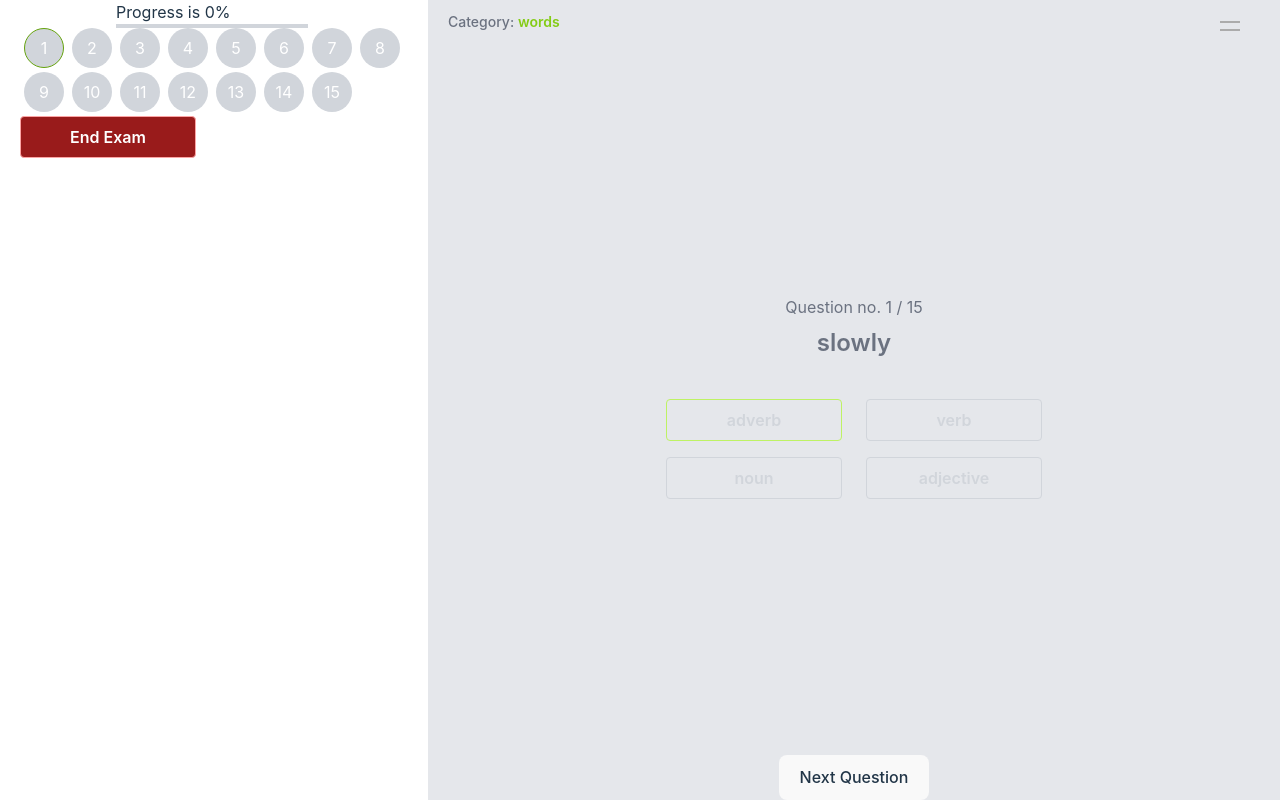
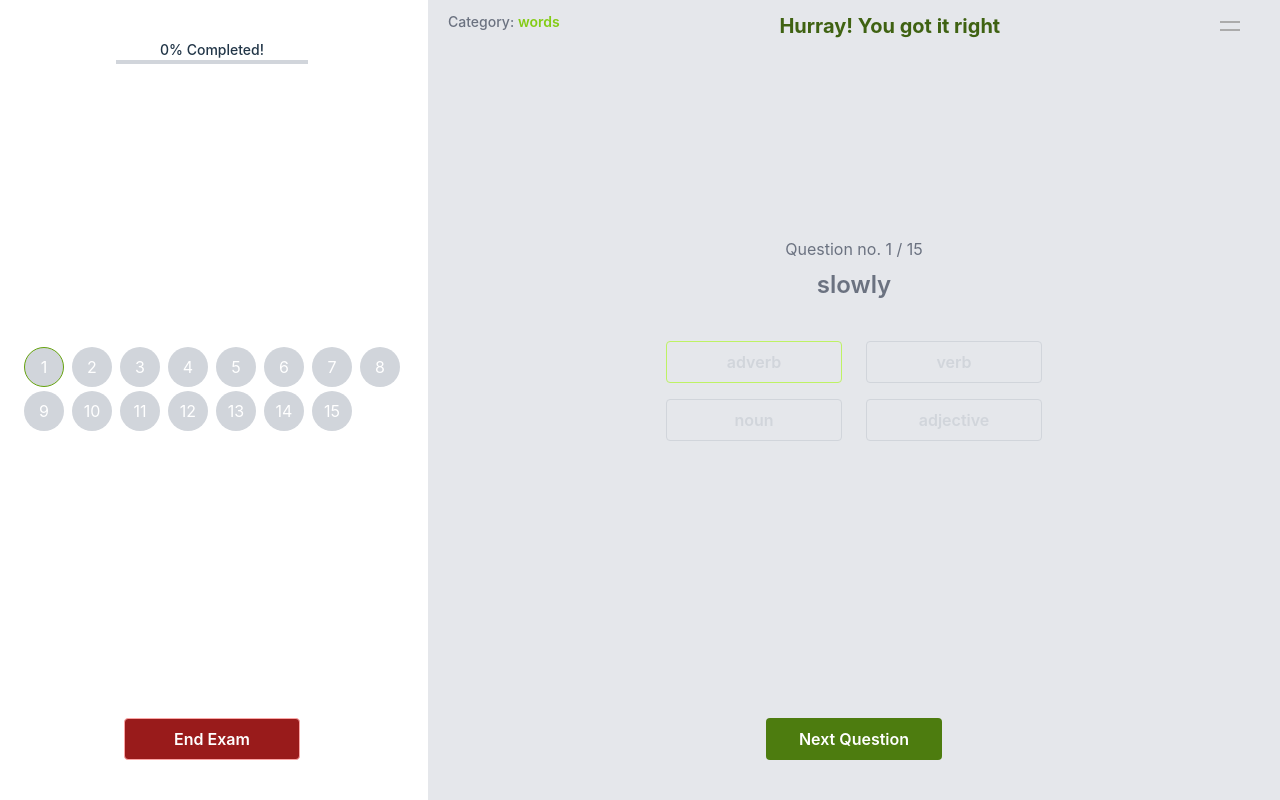
Before and after one commit to sherifhelmyzayed/nagwa-examination, a React (Vite) app in the folder nagwa-front-end/: page / in a window 1280 px wide. Both pictures are taken after a click on the element "adverb". Built offline with nearby package versions, Linux system fonts and the light colour scheme.

Commit message:
feat: gsap animation on progress

```diff
--- a/nagwa-front-end/package.json
+++ b/nagwa-front-end/package.json
@@ -10,6 +10,7 @@
   },
   "dependencies": {
     "gsap": "^3.11.4",
+    "gsap-trial": "^3.11.4",
     "react": "^18.2.0",
     "react-dom": "^18.2.0",
     "react-icons": "^4.7.1",
--- a/nagwa-front-end/src/components/AnswerButton.tsx
+++ b/nagwa-front-end/src/components/AnswerButton.tsx
@@ -5,7 +5,7 @@ const AnswerButton = (props: any) => {
     return (
         <div className="col-span-1 mx-auto" onClick={() => props.clickHandler(props.text)}>
             <button className={`
-            w-44  bg-transparent hover:bg-gray-500 py-2 px-4 rounded
+            w-44  bg-transparent hover:bg-gray-500 py-2 px-4 rounded ${props.selectedAns === props.text ? 'bg-lime-800': 'bg-transparent'}
              text-gray-300 font-semibold hover:text-white
               border ${props.selectedAns === props.text ? "border-lime-300" : "border-gray-300"} hover:border-gray-600 focus:outline-none
             `}>
--- a/nagwa-front-end/src/components/ProgressBar.tsx
+++ b/nagwa-front-end/src/components/ProgressBar.tsx
@@ -1,13 +1,31 @@
+import { useEffect, useRef } from "react";
+import gsap, { Power3 } from "gsap";
 
 const ProgressBar = (props: any) => {
-    const progressPercentage = props.index / props.total * 100
+    const progressPercentage = Math.round(props.index / props.total * 100);
+    const progressBarRef = useRef<HTMLDivElement>(null);
+
+    useEffect(() => {
+        gsap.to(progressBarRef.current, {
+            css: {
+                width: `${progressPercentage}%`,
+                backgroundColor: `rgba(${2.55 * (100 - progressPercentage)}, ${2.55 * progressPercentage}, 0)`
+            },
+            duration: 1,
+            ease: Power3.easeInOut
+        })
+
+
+    }, [props])
+
     return (
         <>
-            <h2>Progress is {progressPercentage}%</h2>
+            <h2 className="font-medium text-sm">{progressPercentage}% Completed!</h2>
             <div className='h-1 w-full bg-gray-300 transition-all'>
                 <div
-                    style={{ width: `${progressPercentage}%` }}
-                    className={`h-full ${progressPercentage < 70 ? 'bg-red-600' : 'bg-green-600'}`}>
+                    ref={progressBarRef}
+                    style={{ width: `0%` }}
+                    className={`h-full `}>
                 </div>
             </div>
         </>
--- a/nagwa-front-end/src/views/Home.tsx
+++ b/nagwa-front-end/src/views/Home.tsx
@@ -1,6 +1,6 @@
-import React, { useState } from 'react'
+import { useRef, useState } from 'react'
 import AnswerButton from '../components/AnswerButton';
-import gsap, { Power1, Power3 } from 'gsap';
+import gsap, { Power3 } from 'gsap';
 import ProgressBar from '../components/ProgressBar';
 
 
@@ -57,18 +57,41 @@ const Home = (props: any) => {
     const [quesIndex, setQuesIndex] = useState<number>(0);
     const [selectedAns, setSelectedAns] = useState<string | null>(null);
 
+    const congratMsg = useRef<any>(null);
+
     const questions = props.questions;
 
     const selectAnswer = (ans: string) => {
 
         // if there is no selected answer. Check for the correct answer and play animation
-        if (!selectedAns) {
-            console.log(questions[quesIndex].pos === ans);
+        if (!selectedAns && questions[quesIndex].pos === ans) {
+
+            gsap.to(congratMsg.current, {
+                css: {
+                    opacity: 1,
+                },
+                duration: 0.5,
+                ease: Power3.easeInOut
+            });
         }
+        gsap.to(congratMsg.current, {
+            css: {
+                opacity: 0,
+            },
+            duration: 0.01,
+            ease: Power3.easeInOut
+        });
         setSelectedAns(ans);
     }
 
     const handleNextQues = () => {
+        gsap.to(congratMsg.current, {
+            css: {
+                opacity: 0,
+            },
+            duration: 0.01,
+            ease: Power3.easeInOut
+        });
         setQuesIndex(quesIndex + 1)
     }
 
@@ -82,35 +105,36 @@ const Home = (props: any) => {
 
             <>
                 <div className=" mx-auto grid grid-cols-3 gap-1 w-screen h-screen ">
-                    <div className="col-span-1 bg-white px-5">
-                        <div className="mx-auto w-48">
-                            <ProgressBar index={quesIndex} total={questions.length}/>
+                    <div className="col-span-1 bg-white px-5 flex flex-col justify-between items-center  py-10 ">
+                        <div className="mx-auto w-48 flex flex-col justify-between items-center">
+                            <ProgressBar index={quesIndex} total={questions.length} />
                         </div>
                         <div className='w-full flex flex-wrap'>
                             {questions.map((item: any, key: number) => (
-                                <div className={`w-10 h-10 rounded-full ${quesIndex > key ? 'bg-lime-700' : 'bg-gray-300'} bg-gray-300 mx-1 mb-1 ${quesIndex === key ? 'border border-lime-600' : null}`}>
+                                <div className={`w-10 h-10 rounded-full ${quesIndex > key ? 'bg-lime-700' : 'bg-gray-300'} bg-gray-300 mx-1 mb-1 ${quesIndex === key ? 'border border-lime-600' : null} cursor-pointer`}>
                                     <div className="mx-auto text-white w-full  h-full flex justify-center items-center">
                                         {key + 1}
                                     </div>
                                 </div>
                             ))}
                         </div>
-                        <div className="timer">
-                            <button className={`
-                                w-44  bg-red-800 hover:bg-red-500 py-2 px-4 rounded
+                        <button className={`
+                                w-44 bg-red-800 hover:bg-red-500 py-2 px-4 rounded
                                 text-white font-semibold hover:text-white
                                 border   border-red-300 hover:border-gray-600 focus:outline-none
                                 `}
-                                onClick={() => endExam()}
-                            >
-                                End Exam
-                            </button>
-                        </div>
+                            onClick={() => endExam()}
+                        >
+                            End Exam
+                        </button>
                     </div>
-                    <div className="col-span-2 flex flex-col justify-between items-center h-full w-full bg-gray-200">
+                    <div className="col-span-2 flex flex-col justify-between items-center h-full w-full bg-gray-200 pb-10 relative">
                         <div className="flex justify-between w-full pt-3 px-5">
                             <div>
                                 <h2 className='text-gray-500 text-sm font-medium'>Category: <span className='text-lime-500 text-sm font-semibold'>words</span></h2>
+                            </div>
+                            <div>
+                                <h2 ref={congratMsg} className='text-center text-lime-800 font-bold text-xl opacity-0'>Hurray! You got it right</h2>
                             </div>
                             <div className="cursor-pointer z-10 w-10 mt-2" onClick={() => {
                                 if (showBar) {
@@ -126,14 +150,13 @@ const Home = (props: any) => {
                                 </svg>
                             </div>
                         </div>
-                        <div className="Question">
+                        <div className="Question relative -mt-20">
                             <div className='text-gray-500 text-center mb-10'>
                                 <p>
                                     Question no. {quesIndex + 1} / {questions.length}
                                 </p>
                                 <h2 className='text-2xl font-semibold mt-2'>
                                     {questions[quesIndex].word}
-
                                 </h2>
                             </div>
                             <div className="grid grid-cols-2 gap-4 w-96 ">
@@ -144,7 +167,13 @@ const Home = (props: any) => {
                             </div>
                         </div>
                         <div className="actionButtons">
-                            <button onClick={() => handleNextQues()}>
+                            <button className={`
+                                w-44  bg-lime-700 hover:bg-lime-500 py-2 px-4 rounded
+                                text-white font-semibold hover:text-white
+                                focus:outline-none
+                                `}
+                                onClick={() => handleNextQues()}
+                            >
                                 Next Question
                             </button>
                         </div>
```
Also changed, not shown: 1 other file (tests, documents, lock files or other folders).
